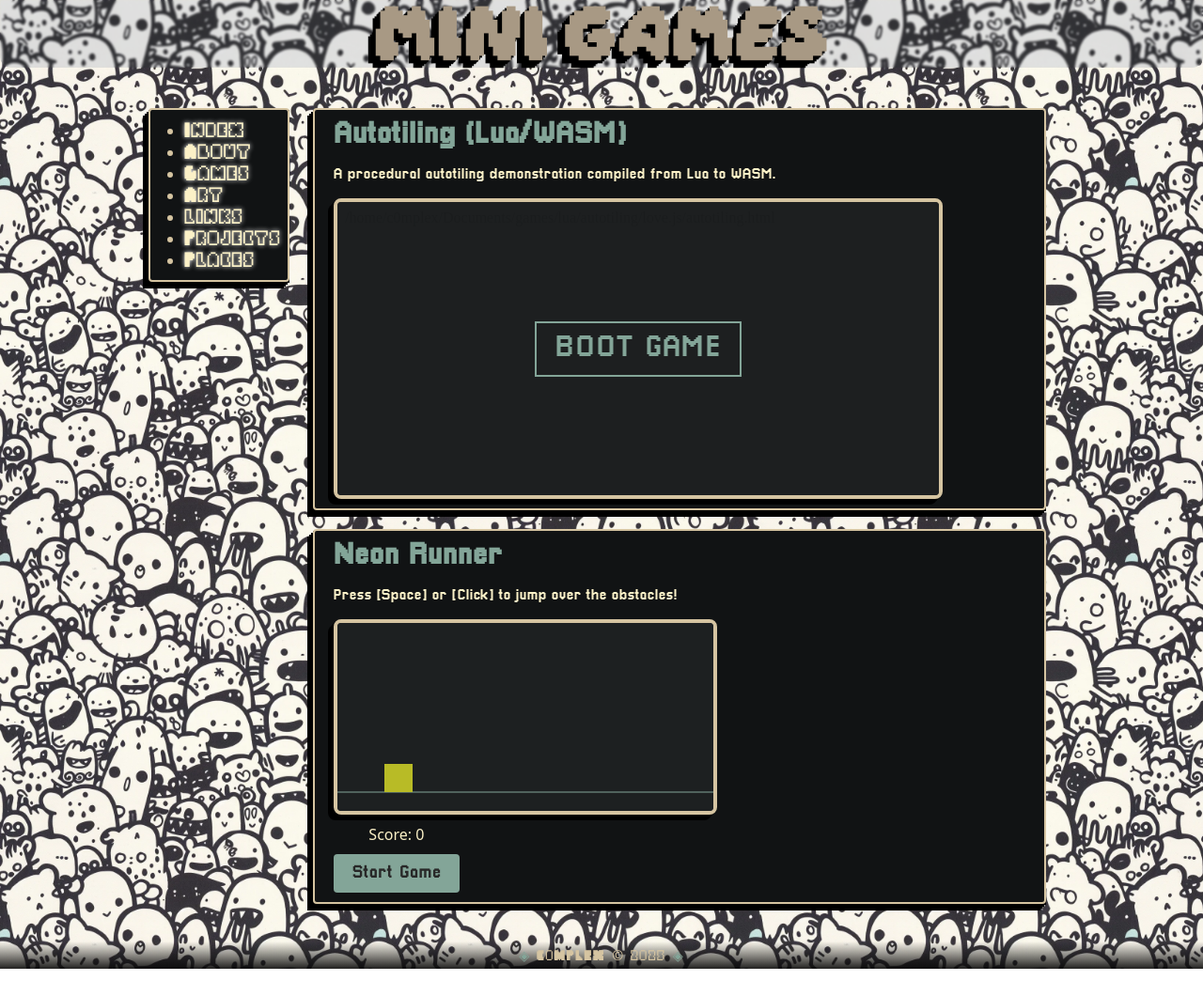
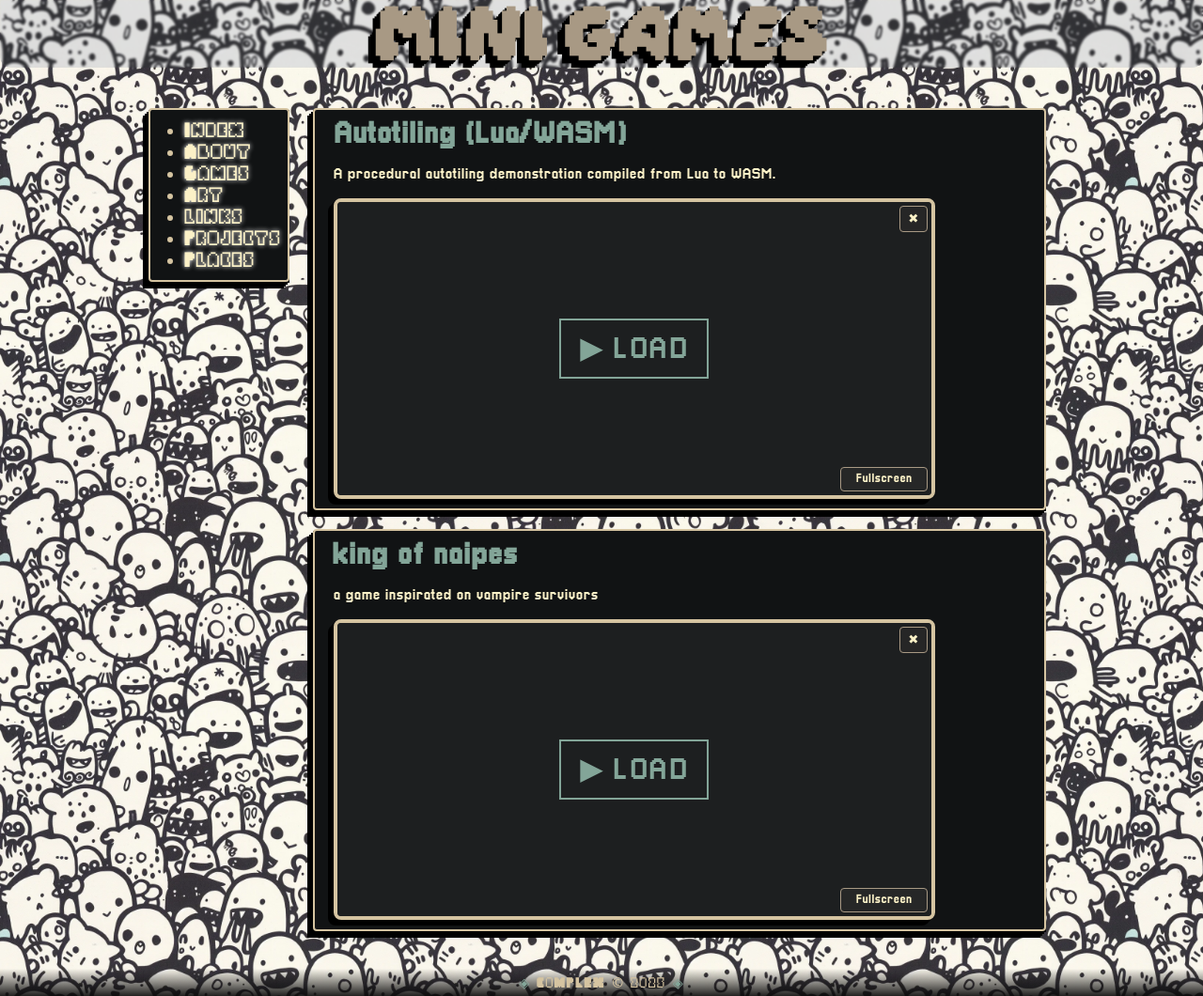
Before and after one commit to sam1425/Blog, a plain HTML site: page subpages/games/games.html in a window 1280 px wide. Shown: the whole page at 94% size. Before the commit the page ends 1031 px from the top, so only its background shows below. Drawn offline with Linux system fonts and the light colour scheme.

Commit message:
Making games unloadable and loadable

```diff
--- a/js/spa.js
+++ b/js/spa.js
@@ -21,16 +21,17 @@ const initialFetchUrl = getFetchUrl(window.location.href);
 const initialContent = document.documentElement.outerHTML;
 cache.set(initialFetchUrl, initialContent);
 
-// If we are currently on the 404 page (either by reload or error),
-// cache this as the master 404 template to avoid ever fetching it.
+// 404 page (either by reload or error),
 if (document.title.includes('404')) {
     cache.set(getFetchUrl('/404.html'), initialContent);
 }
 
+// function getDisplayUrl(url) {
+//     return url.replace(/\.html$/, '').replace(/\/index$/, '/');
+// }
 function getDisplayUrl(url) {
-    return url.replace(/\.html$/, '').replace(/\/index$/, '/');
+    return url;
 }
-
 /**
  * Component Loader: Fetches and injects shared parts (Sidebar, Footer).
  */
@@ -135,7 +136,6 @@ async function navigate(url, addHistory = true) {
 
         window.scrollTo(0, 0);
 
-        // Load components for the new content
         await loadComponents(contentContainer);
 
         executeScriptsInContainer(contentContainer);
--- a/subpages/games/autotiling/autotiling.html
+++ /dev/null
@@ -1 +0,0 @@
-/home/c0mplex/Documents/games/lua/autotiling/love.js/autotiling.html
--- a/subpages/games/autotiling/player.js
+++ /dev/null
@@ -1 +0,0 @@
-/home/c0mplex/Documents/games/lua/autotiling/love.js/player.js
--- a/subpages/games/autotiling/style.css
+++ /dev/null
@@ -1 +0,0 @@
-/home/c0mplex/Documents/games/lua/autotiling/love.js/style.css
--- a/subpages/games/games.html
+++ b/subpages/games/games.html
@@ -47,6 +47,42 @@
       .btn-start:hover {
           background: var(--fg);
       }
+
+      .canvas-wrapper:fullscreen {
+          display: flex;
+          align-items: center;
+          justify-content: center;
+          border: none;
+          overflow: visible;
+      }
+
+      .btn-exit {
+      position: absolute;
+      top: 8px;
+      right: 8px;
+      padding: 5px 8px;
+      background: rgba(40, 40, 40, 0.85);
+      color: var(--fg);
+      border: 1px solid var(--fg4);
+      cursor: pointer;
+      border-radius: 4px;
+      font-family: 'shorthike', sans-serif;
+      z-index: 10;
+      }
+
+      .btn-fullscreen {
+      position: absolute;
+      bottom: 8px;
+      right: 8px;
+      padding: 5px 15px;
+      background: rgba(40, 40, 40, 0.85);
+      color: var(--fg);
+      border: 1px solid var(--fg4);
+      cursor: pointer;
+      border-radius: 4px;
+      font-family: 'shorthike', sans-serif;
+      z-index: 10;
+      }
     </style>
   </head>
   <body>
@@ -63,139 +99,74 @@
         <div class="card">
           <h2>Autotiling (Lua/WASM)</h2>
           <p>A procedural autotiling demonstration compiled from Lua to WASM.</p>
-                    <div class="canvas-wrapper" style="width: 640; height: 320px;">
-                        <div class="game-overlay" onclick="this.style.opacity='0'; setTimeout(() => this.style.display='none', 300);">
-                            <span>Boot Game</span>
+          <div style="position: relative; display: inline-block;">
+            <div class="canvas-wrapper" style="width: 640px; height: 320px;">
+              <div class="game-overlay" onclick="loadGame(this, '/subpages/games/love.js/autotiling.html')">
+                <span>▶ load</span>
               </div>
-                        <iframe src="/subpages/games/autotiling/autotiling.html" width="640" height="320" frameborder="0" loading="lazy" style="cursor: default;"></iframe>
+              <iframe width="1280" height="720" frameborder="0" allowfullscreen></iframe>
+            </div>
+            <button class="btn-fullscreen" onclick="toggleFullscreen(this.previousElementSibling)">
+              Fullscreen
+            </button>
+            <button class="btn-exit" onclick="unloadGame(this.parentElement.querySelector('.canvas-wrapper'))">
+              ✖
+            </button>
           </div>
         </div>
 
-                <!-- Game 2: Neon Runner -->
+        <!-- game 2: kingofnaipes-->
         <div class="card">
-                    <h2>Neon Runner</h2>
-                    <p>Press [Space] or [Click] to jump over the obstacles!</p>
-                    <div class="canvas-wrapper">
-                        <canvas id="runnerGame" width="400" height="200"></canvas>
+          <h2>king of naipes</h2>
+          <p>a game inspirated on vampire survivors</p>
+          <div style="position: relative; display: inline-block;">
+            <div class="canvas-wrapper" style="width: 640px; height: 320px;">
+              <div class="game-overlay" onclick="loadGame(this, '/subpages/games/love.js/kingofnaipes.html')">
+                <span>▶ load</span>
               </div>
-                    <div class="game-info">
-                        <span id="runnerScore">Score: 0</span>
-                        <br>
-                        <button class="btn-start" id="startRunnerGame">Start Game</button>
+              <iframe width="1280" height="720" frameborder="0" allowfullscreen></iframe>
+            </div>
+            <button class="btn-fullscreen" onclick="toggleFullscreen(this.previousElementSibling)">
+              Fullscreen
+            </button>
+            <button class="btn-exit" onclick="unloadGame(this.parentElement.querySelector('.canvas-wrapper'))">
+              ✖
+            </button>
+
           </div>
         </div>
-            </div>
-
         <script>
-                // --- Game 2: Neon Runner ---
-                (function initRunnerGame() {
-                    const canvas = document.getElementById('runnerGame');
-                    const ctx = canvas.getContext('2d');
-                    const scoreEl = document.getElementById('runnerScore');
-                    const startBtn = document.getElementById('startRunnerGame');
-
-                    let gameActive = false;
-                    let score = 0;
-                    let player = { x: 50, y: 150, w: 30, h: 30, dy: 0, jumpPower: -12, grounded: true };
-                    let obstacles = [];
-                    let frame = 0;
-                    const gravity = 0.8;
-
-                    function jump() {
-                        if (player.grounded && gameActive) {
-                            player.dy = player.jumpPower;
-                            player.grounded = false;
+          function toggleFullscreen(wrapper) {
+              if (!document.fullscreenElement) {
+                  wrapper.requestFullscreen().catch(err => {
+                      console.error(`Error attempting to enable full-screen mode: ${err.message}`);
+                  });
+              } else {
+                  document.exitFullscreen();
               }
           }
 
-                    window.addEventListener('keydown', e => { if (e.code === 'Space') jump(); });
-                    canvas.onclick = jump;
-
-                    function update() {
-                        if (!gameActive) return;
-
-                        player.dy += gravity;
-                        player.y += player.dy;
-
-                        if (player.y + player.h > 180) {
-                            player.y = 180 - player.h;
-                            player.dy = 0;
-                            player.grounded = true;
+          function loadGame(overlay, src) {
+              const wrapper = overlay.parentElement;
+              const iframe = wrapper.querySelector('iframe');
+              const exitBtn = wrapper.parentElement.querySelector('.btn-exit'); // go up one level
+              iframe.src = src;
+              overlay.style.opacity = '0';
+              setTimeout(() => {
+                  overlay.style.display = 'none';
+                  if (exitBtn) exitBtn.style.display = 'block';
+              }, 300);
           }
 
-                        if (frame % 80 === 0) {
-                            obstacles.push({ x: canvas.width, y: 150, w: 20, h: 30 });
+          function unloadGame(wrapper) {
+              const iframe = wrapper.querySelector('iframe');
+              const overlay = wrapper.querySelector('.game-overlay');
+              const exitBtn = wrapper.parentElement.querySelector('.btn-exit'); // same fix here
+              iframe.src = '';
+              exitBtn.style.display = 'none';
+              overlay.style.display = 'flex';
+              setTimeout(() => overlay.style.opacity = '1', 10);
           }
-
-                        obstacles.forEach((obs, index) => {
-                            obs.x -= 5;
-
-                            // Collision
-                            if (player.x < obs.x + obs.w &&
-                                player.x + player.w > obs.x &&
-                                player.y < obs.y + obs.h &&
-                                player.y + player.h > obs.y) {
-                                gameActive = false;
-                                alert('Game Over! Score: ' + score);
-                            }
-
-                            if (obs.x + obs.w < 0) {
-                                obstacles.splice(index, 1);
-                                score++;
-                                scoreEl.textContent = `Score: ${score}`;
-                            }
-                        });
-
-                        frame++;
-                    }
-
-                    function draw() {
-                        ctx.fillStyle = '#1d2021';
-                        ctx.fillRect(0, 0, canvas.width, canvas.height);
-
-                        // Ground
-                        ctx.strokeStyle = '#83a598';
-                        ctx.beginPath();
-                        ctx.moveTo(0, 180);
-                        ctx.lineTo(canvas.width, 180);
-                        ctx.stroke();
-
-                        // Player
-                        ctx.fillStyle = '#b8bb26';
-                        ctx.fillRect(player.x, player.y, player.w, player.h);
-
-                        // Obstacles
-                        ctx.fillStyle = '#fb4934';
-                        obstacles.forEach(obs => {
-                            ctx.fillRect(obs.x, obs.y, obs.w, obs.h);
-                        });
-
-                        if (!gameActive && frame > 0) {
-                             ctx.fillStyle = '#ebdbb2';
-                             ctx.font = '20px shorthike';
-                             ctx.textAlign = 'center';
-                             ctx.fillText('Game Over!', canvas.width/2, canvas.height/2);
-                        }
-                    }
-
-                    function gameLoop() {
-                        update();
-                        draw();
-                        requestAnimationFrame(gameLoop);
-                    }
-
-                    startBtn.onclick = () => {
-                        score = 0;
-                        scoreEl.textContent = `Score: 0`;
-                        obstacles = [];
-                        player.y = 150;
-                        gameActive = true;
-                        frame = 1;
-                        startBtn.blur();
-                    };
-
-                    gameLoop();
-                })();
         </script>
     </main>
 
--- /dev/null
+++ b/subpages/games/love.js
@@ -0,0 +1 @@
+/home/c0mplex/Documents/games/lua/autotiling/love.js
```
Also changed, not shown: subpages/games/autotiling/game2.html (deleted, +0 -1 lines), subpages/games/autotiling/index.html (deleted, +0 -1 lines), assets/cursor/left.png (added), subpages/games/autotiling/license.txt (deleted), subpages/games/autotiling/readme.md (deleted), 5 other files. Lines whose indentation alone changed are shown as unchanged.
